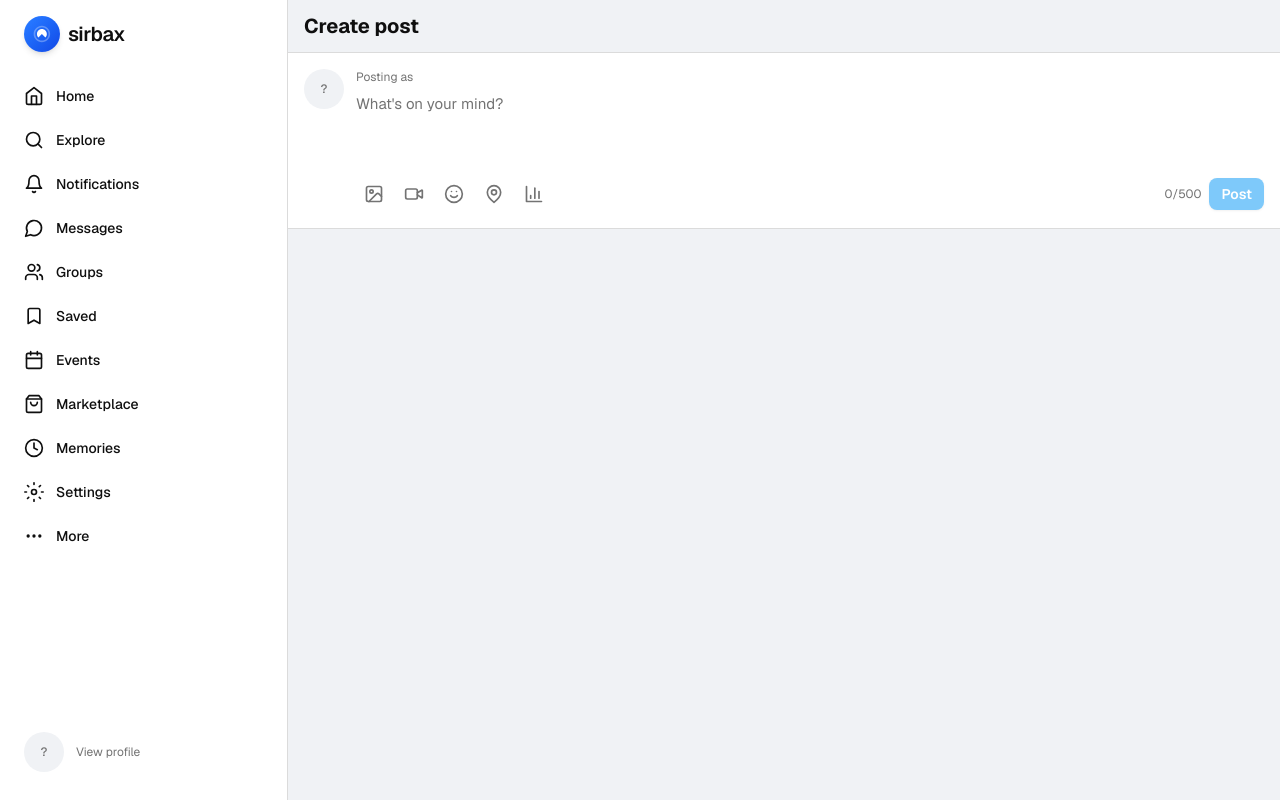
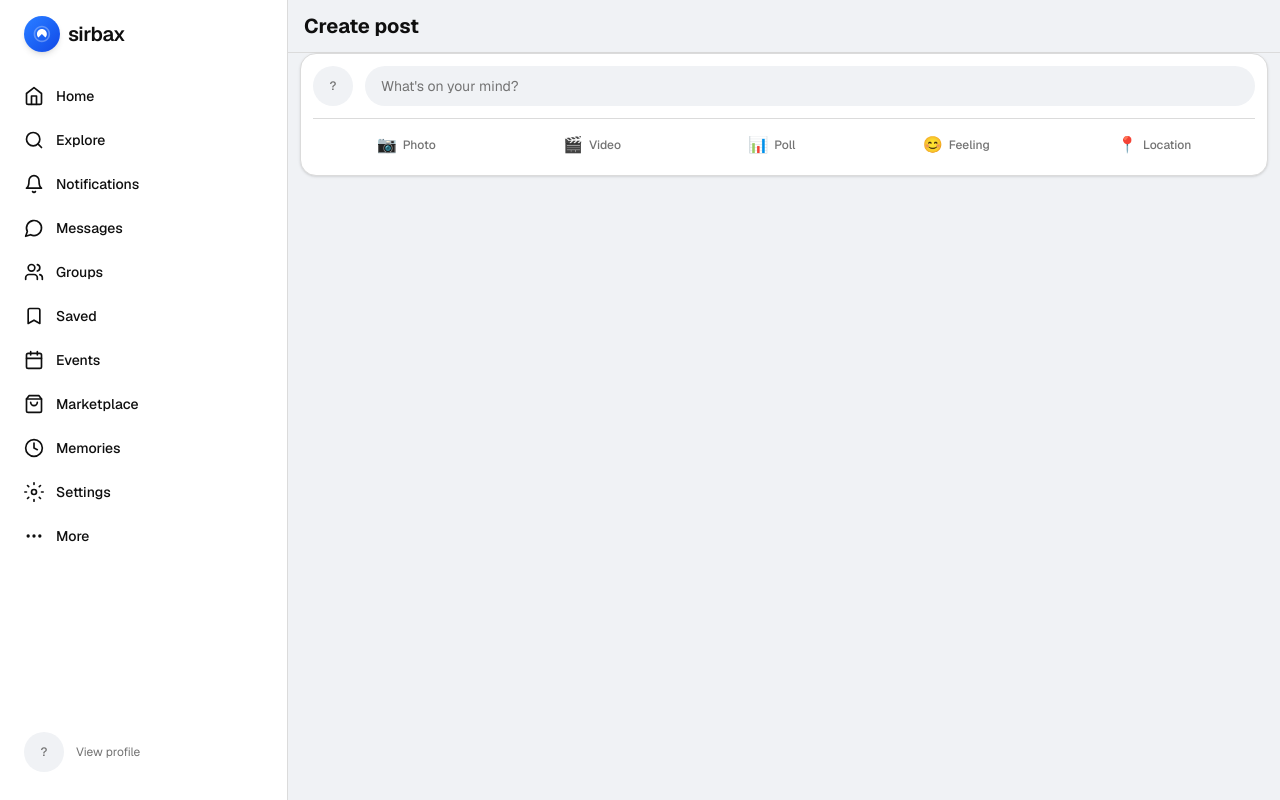
Before and after one commit to Levy254885/sirbax, a Next.js app: page /create in a window 1280 px wide. Built offline with nearby package versions, Linux system fonts and the light colour scheme; sample sign-in values are in the browser's storage.

Commit message:
style: composer Whats on your mind bar + icons ThumbsUp Globe

```diff
--- a/src/components/post/Composer.tsx
+++ b/src/components/post/Composer.tsx
@@ -1,7 +1,7 @@
 "use client";
 
 import { useRef, useState } from "react";
-import { Image, Video, Smile, MapPin, BarChart3, X } from "@/components/ui/Icons";
+import { X } from "@/components/ui/Icons";
 import { Avatar } from "@/components/ui/Avatar";
 import { Button } from "@/components/ui/Button";
 import { useAuth } from "@/context/AuthContext";
@@ -12,6 +12,7 @@ import toast from "@/lib/toast";
 export function Composer() {
   const { user } = useAuth();
   const [content, setContent] = useState("");
+  const [expanded, setExpanded] = useState(false);
   const [posting, setPosting] = useState(false);
   const [preview, setPreview] = useState<string | null>(null);
   const [file, setFile] = useState<File | null>(null);
@@ -21,7 +22,7 @@ export function Composer() {
     const f = e.target.files?.[0];
     if (!f) return;
     if (!f.type.startsWith("image/")) {
-      toast.error("Only images are supported in demo");
+      toast.error("Only images in demo");
       return;
     }
     if (f.size > 8 * 1024 * 1024) {
@@ -30,6 +31,7 @@ export function Composer() {
     }
     setFile(f);
     setPreview(URL.createObjectURL(f));
+    setExpanded(true);
   };
 
   const handlePost = async () => {
@@ -59,10 +61,11 @@ export function Composer() {
         commentsDisabled: false,
         sharesDisabled: false,
       });
-      toast.success("Posted as " + user.nickname);
+      toast.success("Posted");
       setContent("");
       setFile(null);
       setPreview(null);
+      setExpanded(false);
     } catch {
       toast.error("Could not create post");
     } finally {
@@ -71,25 +74,34 @@ export function Composer() {
   };
 
   return (
-    <div className="border-b border-border bg-card p-4">
-      <div className="flex gap-3">
+    <div className="mx-3 mb-2 rounded-2xl border border-border bg-card p-3 shadow-sm">
+      <div className="flex items-center gap-3">
         <Avatar src={user?.avatarUrl} alt={user?.nickname} size="md" />
-        <div className="flex-1">
-          <p className="mb-2 text-xs text-muted-foreground">
-            Posting as <span className="font-medium text-foreground">{user?.nickname}</span>
-          </p>
+        {expanded ? (
           <textarea
             value={content}
             onChange={(e) => setContent(e.target.value)}
             placeholder="What's on your mind?"
             rows={3}
-            className="w-full resize-none bg-transparent text-[15px] placeholder:text-muted-foreground focus:outline-none"
+            autoFocus
+            className="min-h-[72px] flex-1 resize-none bg-transparent text-[15px] placeholder:text-muted-foreground focus:outline-none"
             maxLength={500}
           />
+        ) : (
+          <button
+            type="button"
+            onClick={() => setExpanded(true)}
+            className="flex h-10 flex-1 items-center rounded-full bg-muted px-4 text-left text-sm text-muted-foreground"
+          >
+            What&apos;s on your mind?
+          </button>
+        )}
+      </div>
+
       {preview && (
-            <div className="relative mt-2 inline-block">
+        <div className="relative mt-3">
           {/* eslint-disable-next-line @next/next/no-img-element */}
-              <img src={preview} alt="Preview" className="max-h-48 rounded-xl object-cover" />
+          <img src={preview} alt="Preview" className="max-h-48 w-full rounded-xl object-cover" />
           <button
             type="button"
             onClick={() => { setPreview(null); setFile(null); }}
@@ -99,23 +111,36 @@ export function Composer() {
           </button>
         </div>
       )}
-          <div className="mt-2 flex items-center justify-between">
-            <div className="flex gap-1">
-              <button type="button" className="rounded-lg p-2 text-muted-foreground hover:bg-muted" title="Photo" onClick={() => fileRef.current?.click()}>
-                <Image className="h-5 w-5" />
+
+      <div className="mt-3 flex items-center justify-between border-t border-border pt-2">
+        <div className="flex flex-1 items-center justify-around">
+          <button type="button" onClick={() => fileRef.current?.click()} className="flex items-center gap-1.5 rounded-lg px-2 py-1.5 text-xs font-medium text-muted-foreground hover:bg-muted">
+            <span className="text-base">📷</span>
+            <span className="hidden sm:inline">Photo</span>
           </button>
           <input ref={fileRef} type="file" accept="image/*" className="hidden" onChange={handleFile} />
-              <button type="button" className="rounded-lg p-2 text-muted-foreground hover:bg-muted" title="Video"><Video className="h-5 w-5" /></button>
-              <button type="button" className="rounded-lg p-2 text-muted-foreground hover:bg-muted" title="Feeling"><Smile className="h-5 w-5" /></button>
-              <button type="button" className="rounded-lg p-2 text-muted-foreground hover:bg-muted" title="Location"><MapPin className="h-5 w-5" /></button>
-              <button type="button" className="rounded-lg p-2 text-muted-foreground hover:bg-muted" title="Poll"><BarChart3 className="h-5 w-5" /></button>
+          <button type="button" className="flex items-center gap-1.5 rounded-lg px-2 py-1.5 text-xs font-medium text-muted-foreground hover:bg-muted">
+            <span className="text-base">🎬</span>
+            <span className="hidden sm:inline">Video</span>
+          </button>
+          <button type="button" className="flex items-center gap-1.5 rounded-lg px-2 py-1.5 text-xs font-medium text-muted-foreground hover:bg-muted">
+            <span className="text-base">📊</span>
+            <span className="hidden sm:inline">Poll</span>
+          </button>
+          <button type="button" className="flex items-center gap-1.5 rounded-lg px-2 py-1.5 text-xs font-medium text-muted-foreground hover:bg-muted">
+            <span className="text-base">😊</span>
+            <span className="hidden sm:inline">Feeling</span>
+          </button>
+          <button type="button" className="flex items-center gap-1.5 rounded-lg px-2 py-1.5 text-xs font-medium text-muted-foreground hover:bg-muted">
+            <span className="text-base">📍</span>
+            <span className="hidden sm:inline">Location</span>
+          </button>
         </div>
-            <div className="flex items-center gap-2">
-              <span className="text-xs text-muted-foreground">{content.length}/500</span>
-              <Button size="sm" disabled={!content.trim() || posting} loading={posting} onClick={handlePost}>Post</Button>
-            </div>
-          </div>
-        </div>
+        {expanded && (
+          <Button size="sm" className="ml-2" disabled={!content.trim() || posting} loading={posting} onClick={handlePost}>
+            Post
+          </Button>
+        )}
       </div>
     </div>
   );
--- a/src/components/ui/Icons.tsx
+++ b/src/components/ui/Icons.tsx
@@ -33,3 +33,5 @@ export const LogOut = (p: IconProps) => (<Icon {...p}><path d="M9 21H5a2 2 0 0 1
 export const ChevronRight = (p: IconProps) => (<Icon {...p}><path d="m9 18 6-6-6-6" /></Icon>);
 export const ArrowLeft = (p: IconProps) => (<Icon {...p}><path d="m12 19-7-7 7-7" /><path d="M19 12H5" /></Icon>);
 export const Send = (p: IconProps) => (<Icon {...p}><path d="m22 2-7 20-4-9-9-4Z" /><path d="M22 2 11 13" /></Icon>);
+export const ThumbsUp = (p: IconProps) => (<Icon {...p}><path d="M7 10v12" /><path d="M15 5.88 14 10h5.83a2 2 0 0 1 1.92 2.56l-2.33 8A2 2 0 0 1 17.5 22H4a2 2 0 0 1-2-2v-8a2 2 0 0 1 2-2h2.76a2 2 0 0 0 1.79-1.11L12 2a3.13 3.13 0 0 1 3 3.88Z" /></Icon>);
+export const Globe = (p: IconProps) => (<Icon {...p}><circle cx="12" cy="12" r="10" /><path d="M12 2a14.5 14.5 0 0 0 0 20 14.5 14.5 0 0 0 0-20" /><path d="M2 12h20" /></Icon>);
```
Lines whose indentation alone changed are shown as unchanged.
